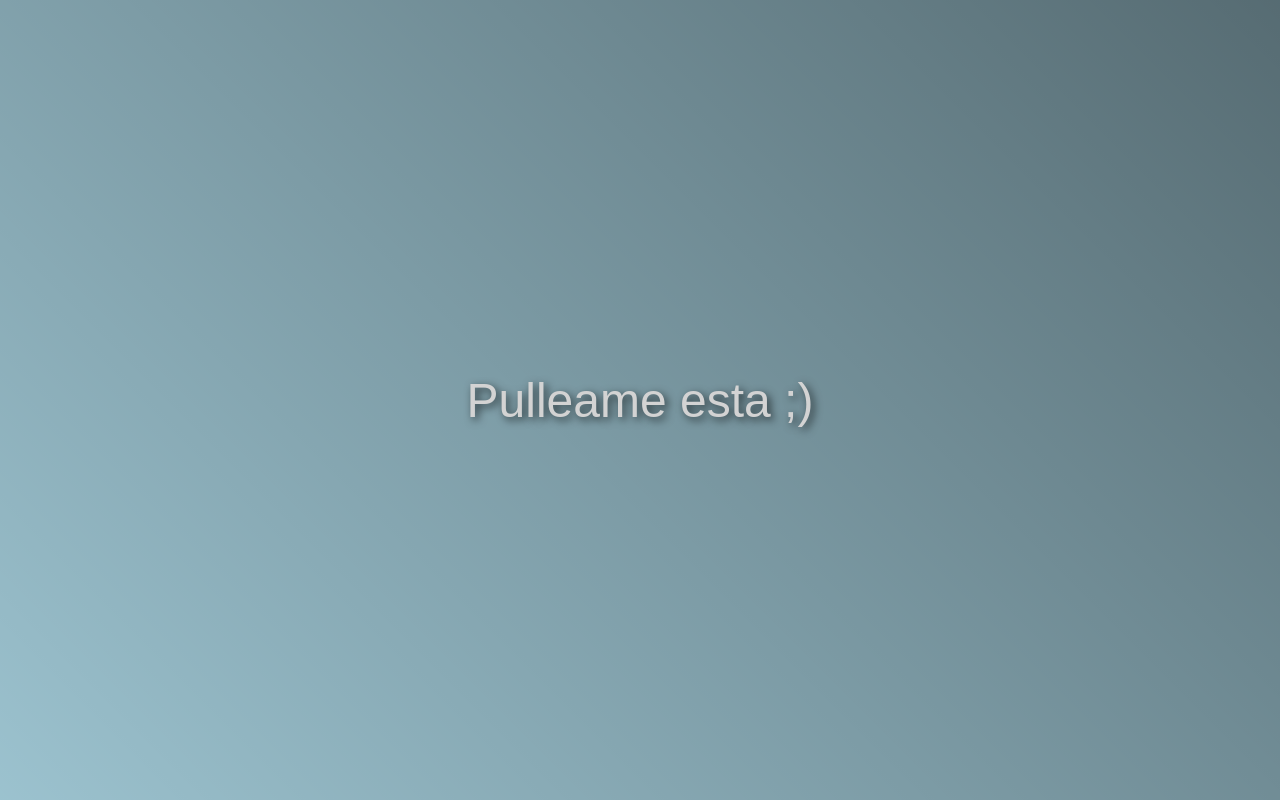
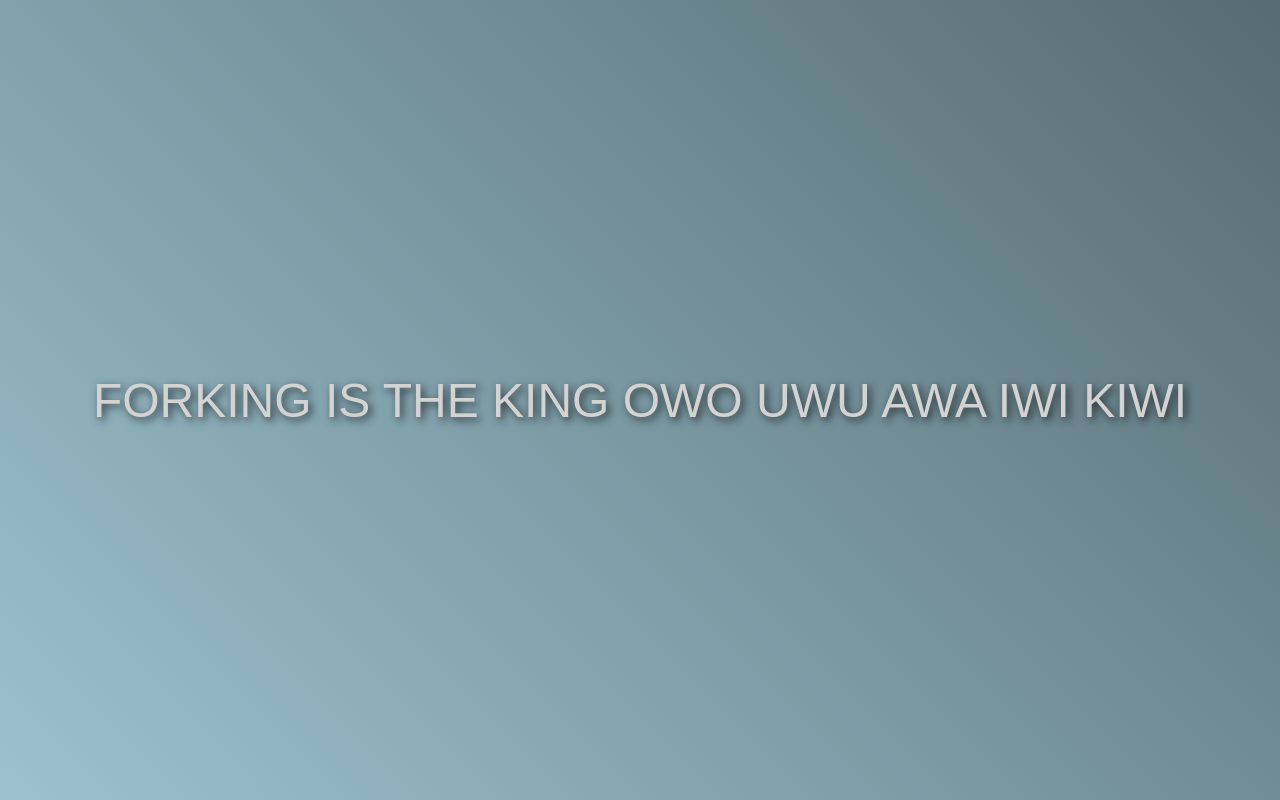
Before and after one commit to osolar-prg/01-pull_request_demo, a plain HTML site: page index.html in a window 1280 px wide. Drawn offline with Linux system fonts and the light colour scheme.

Commit message:
Arreglando Cositas :sparkles::fire::fire::fire::sparkles:

```diff
--- a/index.html
+++ b/index.html
@@ -30,7 +30,7 @@
   <body>
     <!-- Contenido Web -->
     <div id="container">
-      <p>Pulleame esta ;)</p>
+      <p>FORKING IS THE KING OWO UWU AWA IWI KIWI</p>
     </div>
 
     <!-- Código Javascript -->
```
